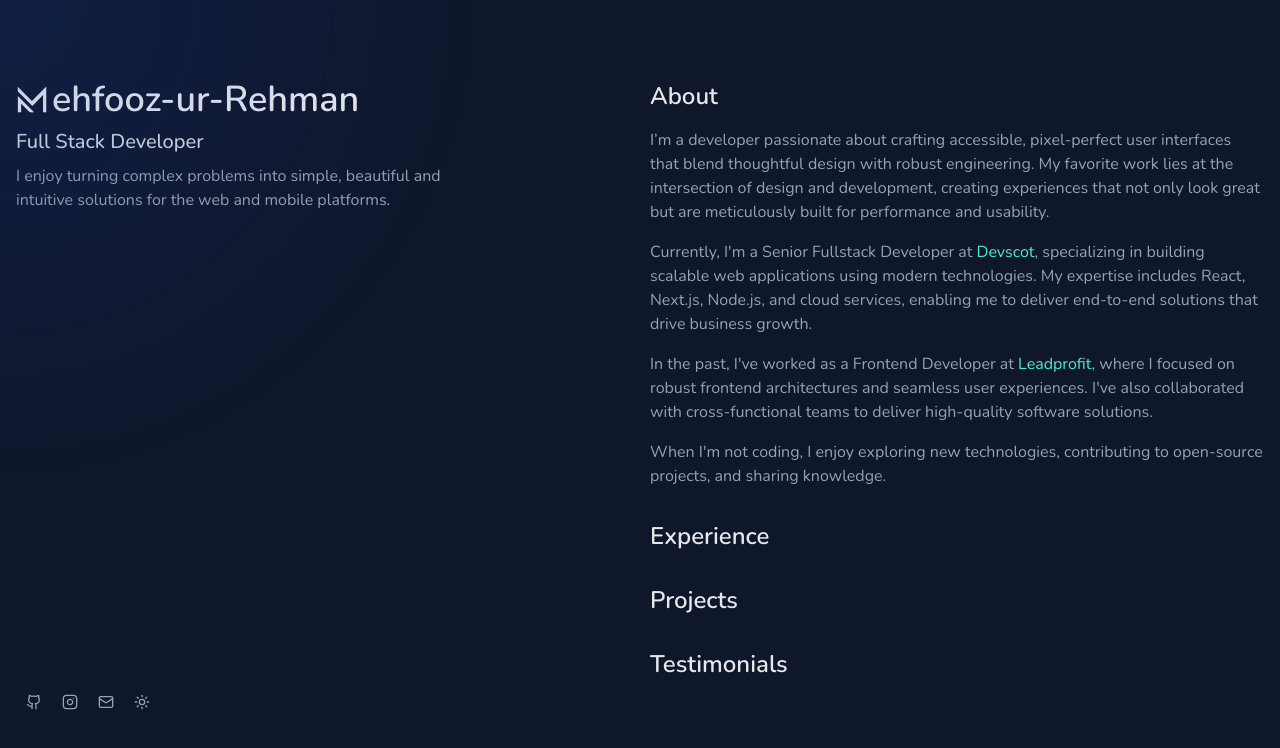
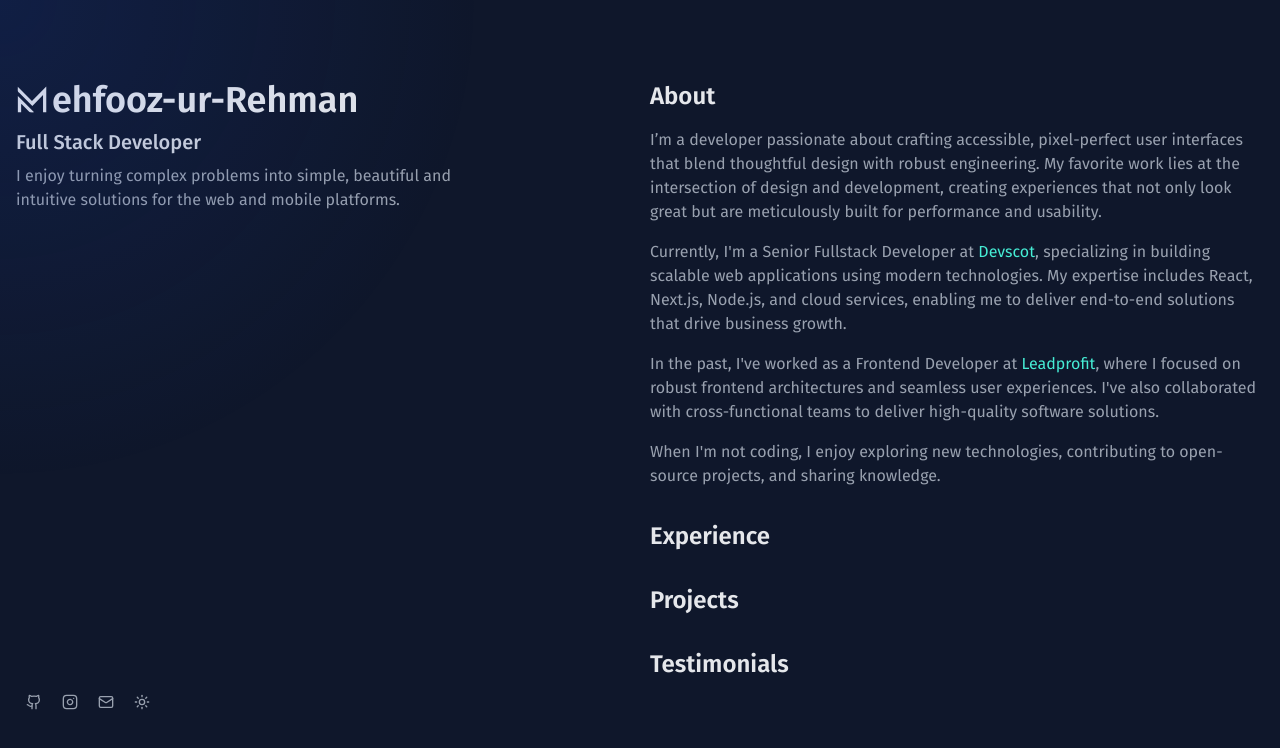
Before and after one commit to MehfoozurRehman/portfolio, a Next.js app: page / in a window 1280 px wide. Shown: the top 748 px of the page. Built offline with nearby package versions, Linux system fonts and the light colour scheme.

Commit message:
Update layout.tsx

```diff
--- a/app/layout.tsx
+++ b/app/layout.tsx
@@ -1,11 +1,12 @@
 import "./globals.css";
 
+import { Fira_Sans } from "next/font/google";
 import type { Metadata } from "next";
-import { Nunito } from "next/font/google";
 import { ThemeProvider } from "@/providers/theme";
 
-const nunito = Nunito({
+const firaSans = Fira_Sans({
   subsets: ["latin"],
+  weight: ["400", "500", "600", "700"],
 });
 
 export const metadata: Metadata = {
@@ -20,7 +21,7 @@ export default function RootLayout({
 }>) {
   return (
     <html lang="en" suppressHydrationWarning>
-      <body className={`${nunito.className} bg-slate-900 antialiased`}>
+      <body className={`${firaSans.className} bg-slate-900 antialiased`}>
         <ThemeProvider
           attribute="class"
           defaultTheme="system"
```
